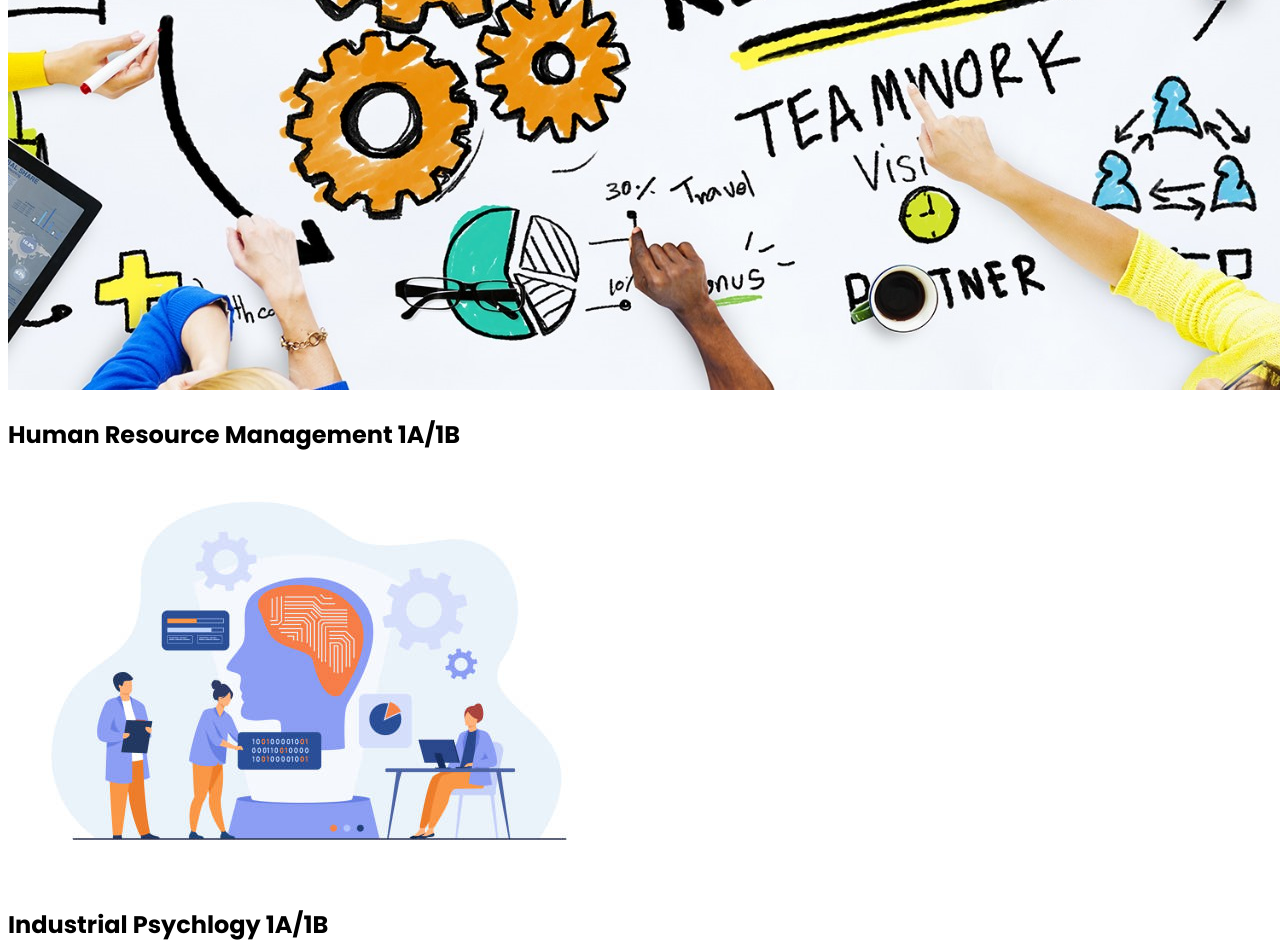
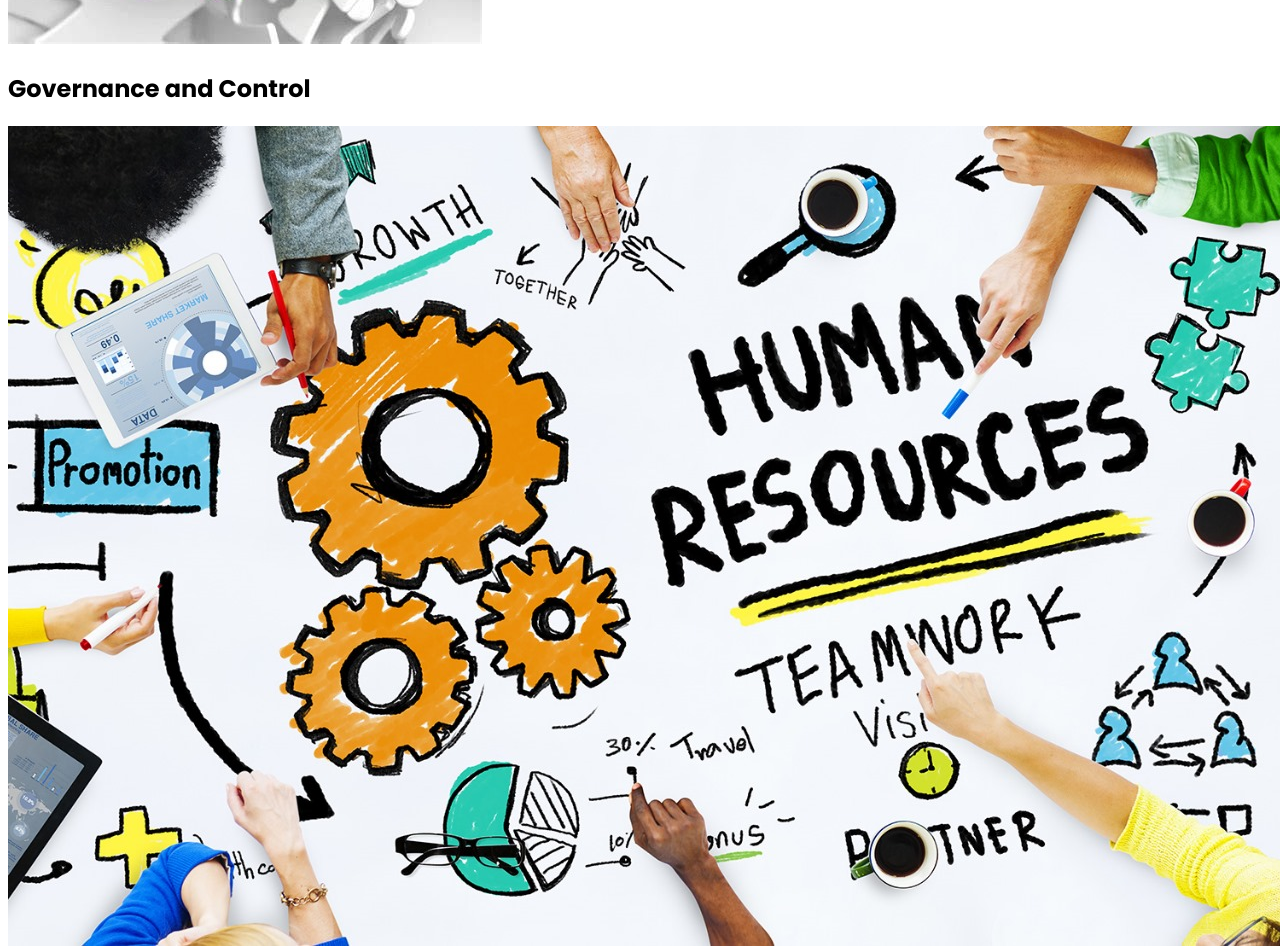
Before and after one commit to 26CARLOS/dripanomics-tutorials1.0, a React (Create React App) app in the folder src/: page /modules in a window 1280 px wide. Shown: the part 7560-8512 px from the top of the page. Built offline with nearby package versions, Linux system fonts and the light colour scheme; the HTML template or start-up script is replaced by a standard one.

Commit message:
new modules

```diff
--- a/src/components/TutorData.js
+++ b/src/components/TutorData.js
@@ -123,7 +123,7 @@ const Tutors =[
     {profileImage:Thuli,
     name:Thuli,
     modules:"Management Accounting & Governance and Control",
-    bio:""
+    bio:"Thuli Marriam Moopong is a dynamic professional currently pursuing a BCom Honours in Internal Auditing at the University of Johannesburg, having already excelled in her BCom Accounting degree in 2023. Recognized as an Academic Top Achiever, Thuli demonstrates unwavering dedication and excellence in her studies, continuously pursuing learning opportunities. Beyond her strong academic background, Thuli possesses a diverse skill set, including proficiency in Microsoft Office tools and exceptional communication and people management skills. Positioned for success, Thuli Moopong is a well-rounded professional with a proven track record and promising future in both academic and professional spheres, as evidenced on her LinkedIn profile."
     }
 
 ]
--- a/src/components/becomeTutor.jsx
+++ b/src/components/becomeTutor.jsx
@@ -92,10 +92,12 @@ const BecomeTutor = () => {
                 <option>Financial-Management 2A</option>
                 <option>Financial Reporting Analysis & Management A</option>
                 <option>Financial Reporting Analysis & Management B</option>
+                <option>Governance and Control</option>
                 <option>Human Resource Management 1A</option>
                 <option>Human Resource Management 1B</option>
                 <option>Industrial Psychlogy 1A</option>
                 <option>Industrial Psychlogy 1B</option>
+                <option>Management Accounting</option>
                 <option>Marketing 1A</option>
                 <option>Marketing 1B</option>
                 <option>Psychology 1A</option>
--- a/src/components/getTutorForm.jsx
+++ b/src/components/getTutorForm.jsx
@@ -76,10 +76,12 @@ const GetTutorForm = () => {
                 <option>Financial-Management 2A</option>
                 <option>Financial Reporting Analysis & Management A</option>
                 <option>Financial Reporting Analysis & Management B</option>
+                <option>Governance and Control</option>
                 <option>Human Resource Management 1A</option>
                 <option>Human Resource Management 1B</option>
                 <option>Industrial Psychlogy 1A</option>
                 <option>Industrial Psychlogy 1B</option>
+                <option>Management Accounting</option>
                 <option>Marketing 1A</option>
                 <option>Marketing 1B</option>
                 <option>Psychology 1A</option>
--- a/src/components/moduleData.js
+++ b/src/components/moduleData.js
@@ -20,6 +20,8 @@ import MAA from '../assets/MAA.jpg';
 import FRAMA from '../assets/FRAMA.jpg';
 import FRAMB from '../assets/FRAMB.jpg';
 import CommLaw from '../assets/CommLaw.jpg';
+import ManAcc from '../assets/ManAcc.jpg';
+import GovControl from '../assets/GovControl.jpg';
 
 
 
@@ -99,6 +101,11 @@ const moduleData = [
     },
 
     {
+        name:'Governance and Control',
+        picture:GovControl
+    },
+
+    {
         name:'Human Resource Management 1A/1B',
         picture:HR,
     },
@@ -106,6 +113,11 @@ const moduleData = [
     {
         name:'Industrial Psychlogy 1A/1B',
         picture:Industrial,
+    },
+
+    {
+        name:"Management Accounting",
+        picture:ManAcc
     },
 
     {
@@ -117,6 +129,7 @@ const moduleData = [
         name:'Mathematical Analysis A',
         picture:MAA,
     },
+
 
     {
         name:'Psychology 1A/1B',
```
Also changed, not shown: src/assets/GovControl.jpg (added), src/assets/ManAcc.jpg (added).
